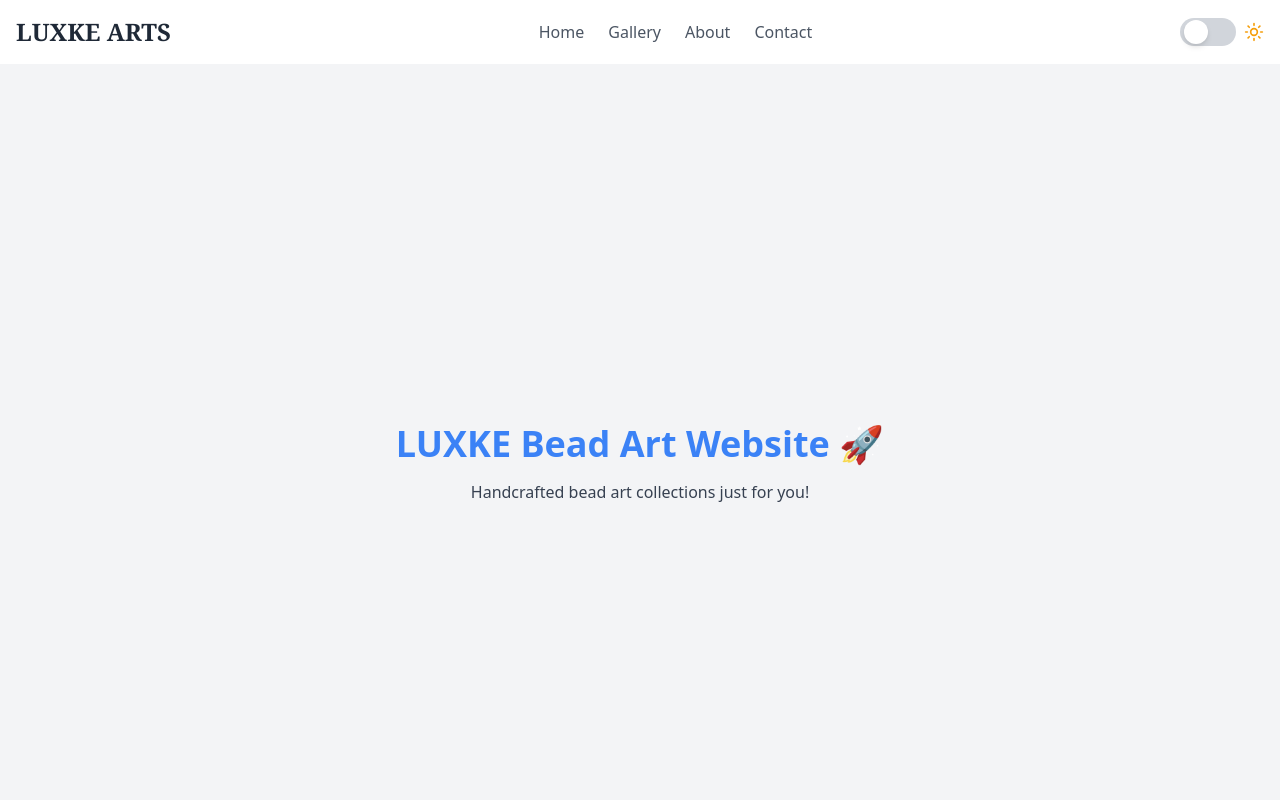
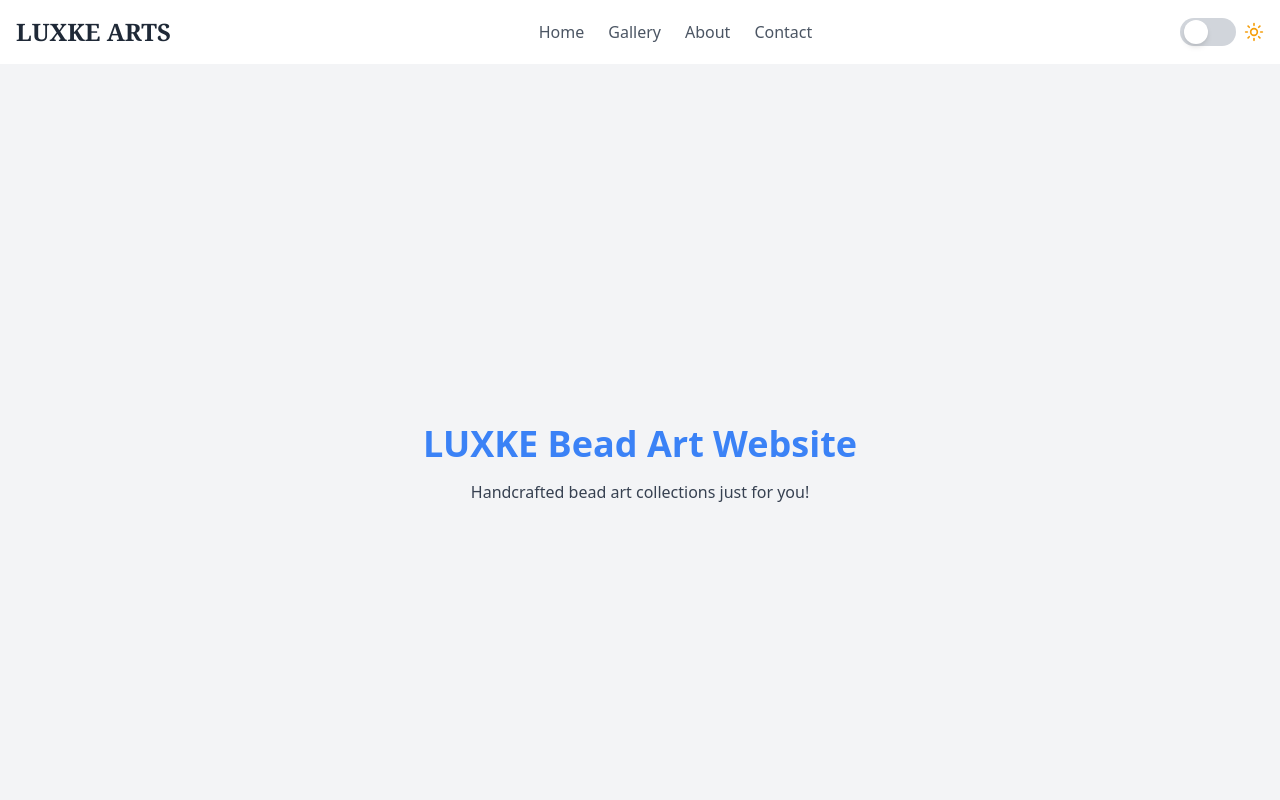
Before and after one commit to luxke/LUXKE-ARTS, a React (Vite) app in the folder bead-art-website/: page / in a window 1280 px wide. Shown: the top 800 px of the page. Built offline with nearby package versions, Linux system fonts and the light colour scheme.

Commit message:
made changes on Gallery.jsx Home.jsx and App.jsx

```diff
--- a/bead-art-website/src/App.jsx
+++ b/bead-art-website/src/App.jsx
@@ -17,7 +17,6 @@ export default function App() {
      <Route path="/contact" element={<Contact />} />
    </Routes>
 
-
       <Footer/>
     </>
   );
--- a/bead-art-website/src/components/Gallery.jsx
+++ b/bead-art-website/src/components/Gallery.jsx
@@ -52,7 +52,6 @@ const Gallery= () => {
         ))}
       </div>
 
-      {/* Image Grid */}
       <div className="grid grid-cols-2 md:grid-cols-3 gap-4">
         {filteredImages.map((image) => (
           <motion.img
@@ -67,7 +66,6 @@ const Gallery= () => {
         ))}
       </div>
 
-      {/* Lightbox Modal */}
       {selectedImage && (
         <div className="fixed inset-0 flex items-center justify-center bg-black bg-opacity-70 z-50" onClick={() => setSelectedImage(null)}>
           <motion.img
--- a/bead-art-website/src/components/Home.jsx
+++ b/bead-art-website/src/components/Home.jsx
@@ -1,7 +1,7 @@
 const Home= () => {
   return <div className="min-h-screen bg-gray-100 flex flex-col items-center justify-center">
   <h1 className="text-4xl font-bold text-blue-500">
-    LUXKE Bead Art Website 🚀
+    LUXKE Bead Art Website
   </h1>
   <p className="text-gray-700 mt-4">
     Handcrafted bead art collections just for you!
```
